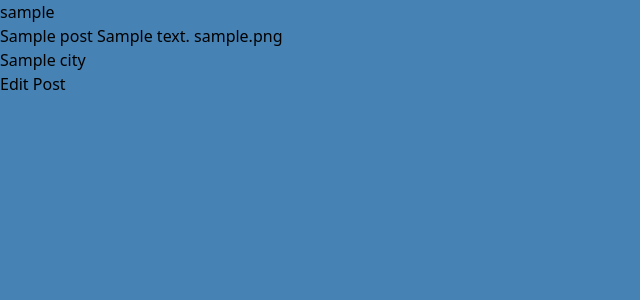
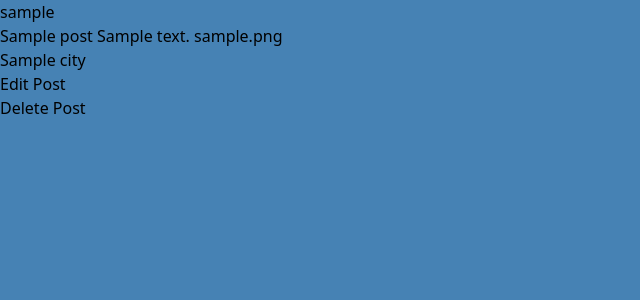
Before and after one commit to minhazur9/wayfarer, a Django app: page /posts/1/ in a window 1280 px wide. Shown: the part 72-372 px from the top of the page, without its empty margins (0-640 px from the left). Run offline with Django 3.2, Linux system fonts and the light colour scheme; tables that the repository leaves empty hold one stand-in row (values such as "Sample post"); parts of the project's set-up code (start-up, migrations or seed data) failed here and were passed over.

Commit message:
full CRUD on posts

```diff
--- a/main_app/templates/posts/detail.html
+++ b/main_app/templates/posts/detail.html
@@ -11,7 +11,12 @@ My Post
     {{ post.description }}
     {{ post.photo }}
     <h2>{{ post.city }}</h2>
-<a class="btn" href="{% url 'edit_post' post.id%}">Edit Post</a>
+    <a class="btn" href="{% url 'edit_post' post.id%}">Edit Post</a>
+
+    <form action="{% url 'delete_post' post.id %}" method="post">
+    {% csrf_token %}
+        <button type="submit" class="btn">Delete Post</button>
+    </form>
 </div>
 
 {% endblock %}
--- a/main_app/urls.py
+++ b/main_app/urls.py
@@ -14,4 +14,5 @@ urlpatterns = [
     #Post URLs
     path('posts/<int:post_id>/', views.post_detail, name='post_detail'),
     path('posts/<int:post_id>/edit', views.edit_post, name='edit_post'),
+    path('posts/<int:post_id>/delete', views.delete_post, name='delete_post'),
 ]
--- a/main_app/views.py
+++ b/main_app/views.py
@@ -73,6 +73,10 @@ def edit_post(request, post_id):
         return render(request, 'posts/edit_post.html', context)
 
 
+def delete_post(request, post_id):
+    Post.objects.get(id=post_id).delete()
+
+    return redirect('my_profile')
 
 
 # City Routes
```
